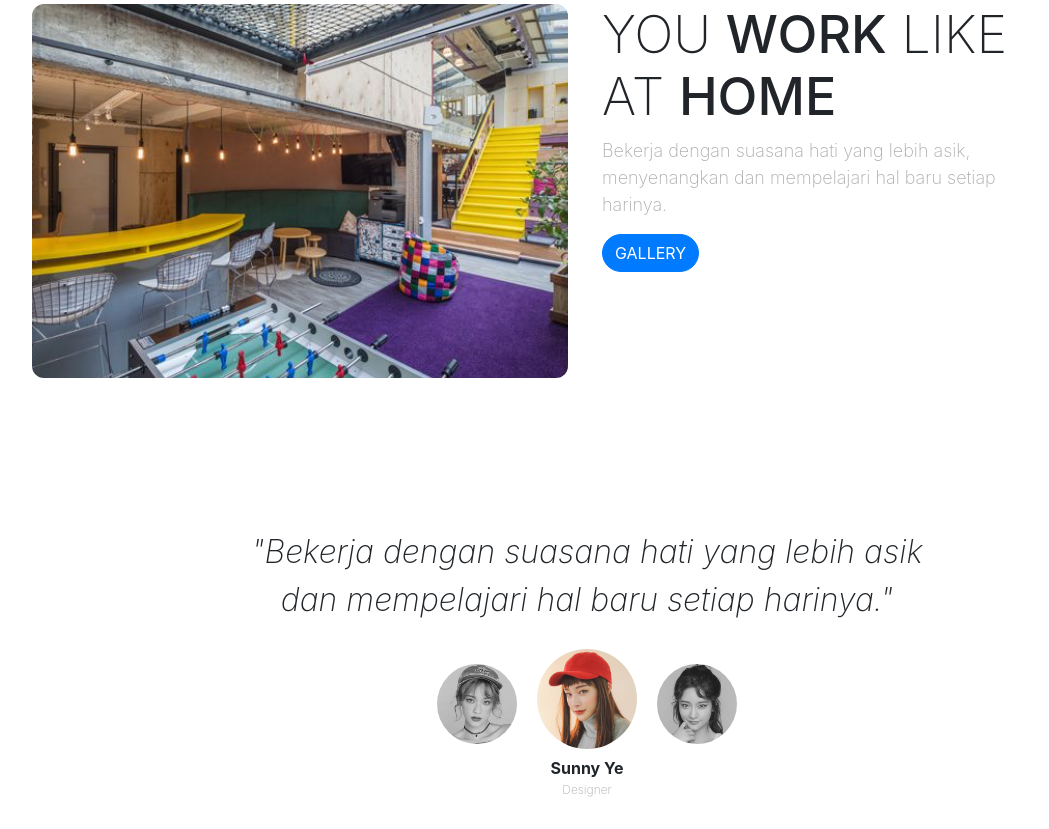
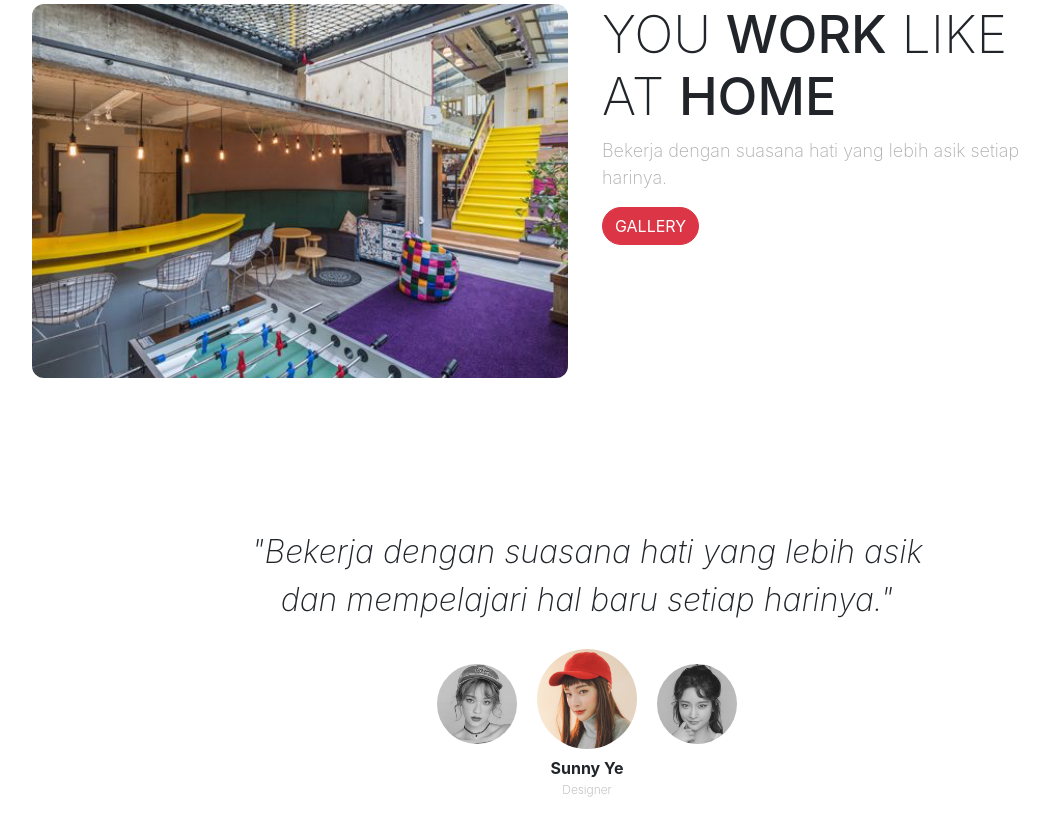
Before and after one commit to abdullahadam2003/simple-landing-page, a plain HTML site: page index.html in a window 1280 px wide. Shown: the part 834-1663 px from the top of the page, without its empty margins (53-1102 px from the left). Drawn offline with nearby package versions, Linux system fonts and the light colour scheme; a web font is replaced by a local one.

Commit message:
memperbaiki resolve

```diff
--- a/index.html
+++ b/index.html
@@ -82,9 +82,8 @@
         </div>
         <div class="col-lg-5">
           <h2>You <span>Work</span> Like at <span>Home</span></h2>
-          <p>Bekerja dengan suasana hati yang lebih asik, menyenangkan
-            dan mempelajari hal baru setiap harinya.</p>
-          <a href="#" class="btn btn-primary tombol">Gallery</a>
+          <p>Bekerja dengan suasana hati yang lebih asik setiap harinya.</p>
+          <a href="#" class="btn btn-danger tombol">Gallery</a>
         </div>
       </div>
       <!-- akhir Workingspace -->
```
